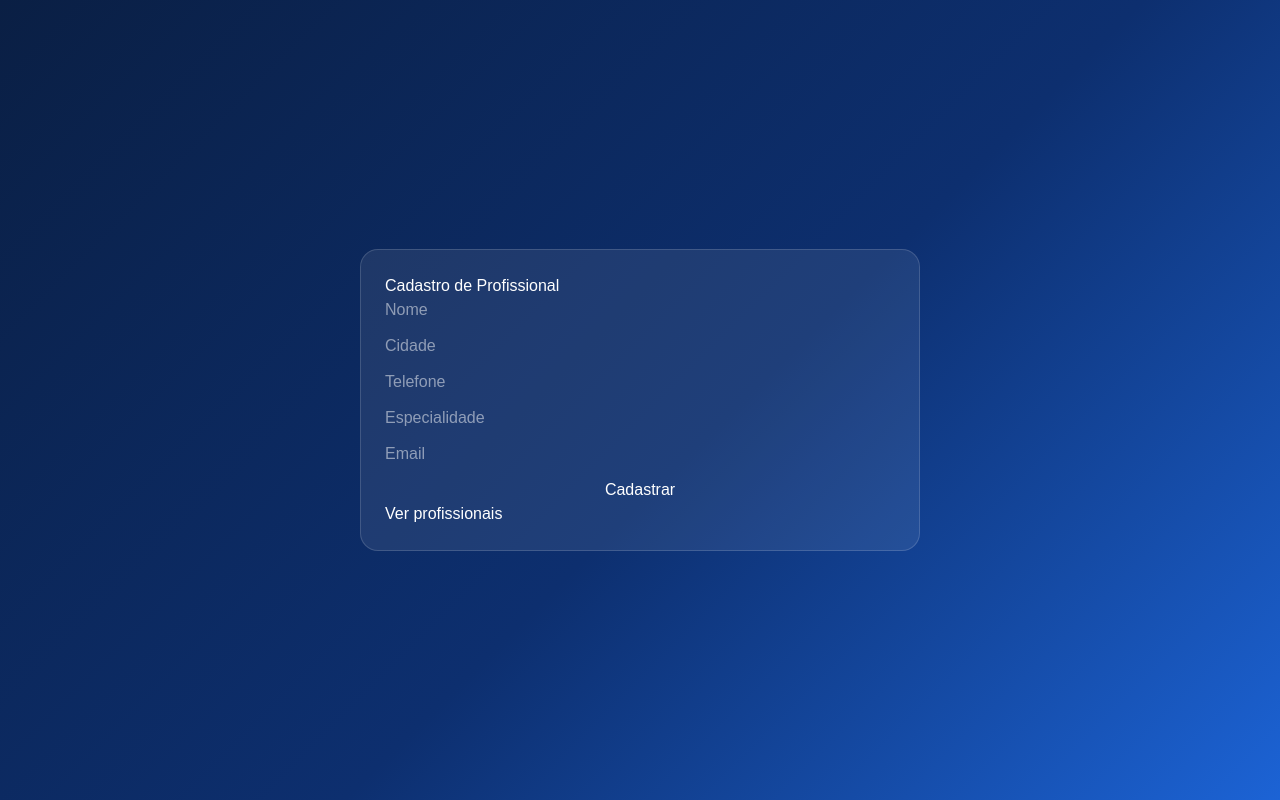
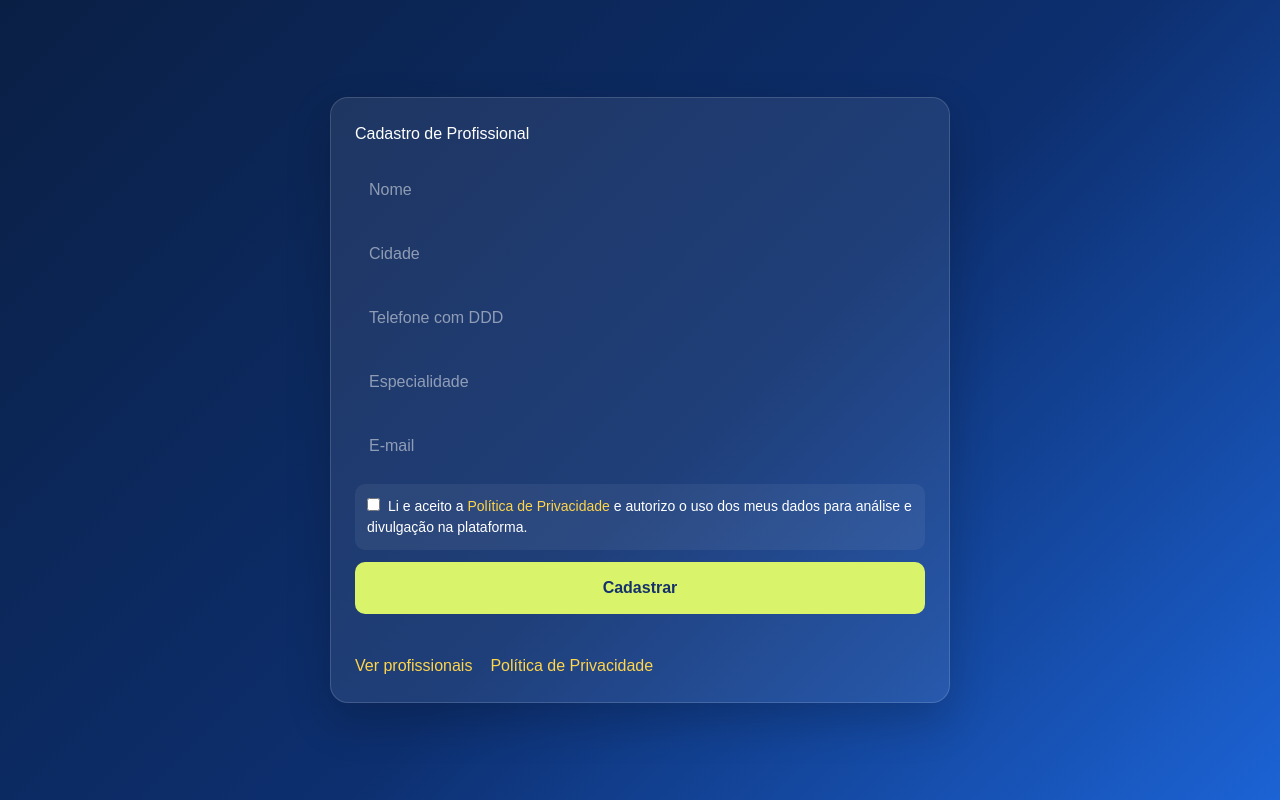
Before and after one commit to maxvandro/conecta-eletrica, a Next.js app: page /cadastro in a window 1280 px wide. Built offline with nearby package versions, Linux system fonts and the light colour scheme; no server answers.

Commit message:
Implementa LGPD no cadastro e privacidade

```diff
--- a/app/admin/page.tsx
+++ b/app/admin/page.tsx
@@ -11,6 +11,8 @@ type Profissional = {
   especialidade: string;
   email: string;
   status: string;
+  aceitou_lgpd?: boolean;
+  consentimento_em?: string;
 };
 
 export default function AdminPage() {
@@ -37,7 +39,7 @@ export default function AdminPage() {
       } else {
         setMensagem("Senha incorreta");
       }
-    } catch (error) {
+    } catch {
       setMensagem("Erro ao verificar senha");
     }
   }
@@ -64,7 +66,7 @@ export default function AdminPage() {
       .eq("id", id);
 
     if (error) {
-      alert("Erro ao atualizar");
+      alert("Erro ao atualizar status");
       return;
     }
 
@@ -155,7 +157,7 @@ export default function AdminPage() {
         fontFamily: "Arial, sans-serif",
       }}
     >
-      <div style={{ maxWidth: "1000px", margin: "0 auto" }}>
+      <div style={{ maxWidth: "1100px", margin: "0 auto" }}>
         <h1>Painel Admin</h1>
 
         {mensagem && <p>{mensagem}</p>}
@@ -178,34 +180,34 @@ export default function AdminPage() {
               <p>Email: {p.email}</p>
               <p>Especialidade: {p.especialidade}</p>
               <p>Status: {p.status}</p>
+              <p>Aceitou LGPD: {p.aceitou_lgpd ? "Sim" : "Não"}</p>
+              <p>
+                Consentimento em:{" "}
+                {p.consentimento_em
+                  ? new Date(p.consentimento_em).toLocaleString("pt-BR")
+                  : "-"}
+              </p>
 
-              <div style={{ display: "flex", gap: "10px", marginTop: "12px" }}>
+              <div style={{ display: "flex", gap: "10px", marginTop: "12px", flexWrap: "wrap" }}>
                 <button
                   onClick={() => atualizarStatus(p.id, "aprovado")}
-                  style={{
-                    background: "green",
-                    color: "#fff",
-                    padding: "10px 14px",
-                    border: "none",
-                    borderRadius: "8px",
-                    cursor: "pointer",
-                  }}
+                  style={botaoVerde}
                 >
                   Aprovar
                 </button>
 
                 <button
                   onClick={() => atualizarStatus(p.id, "bloqueado")}
-                  style={{
-                    background: "red",
-                    color: "#fff",
-                    padding: "10px 14px",
-                    border: "none",
-                    borderRadius: "8px",
-                    cursor: "pointer",
-                  }}
+                  style={botaoVermelho}
                 >
                   Bloquear
+                </button>
+
+                <button
+                  onClick={() => atualizarStatus(p.id, "pendente")}
+                  style={botaoAmarelo}
+                >
+                  Voltar para pendente
                 </button>
               </div>
             </div>
@@ -215,3 +217,30 @@ export default function AdminPage() {
     </main>
   );
 }
+
+const botaoVerde: React.CSSProperties = {
+  background: "green",
+  color: "#fff",
+  padding: "10px 14px",
+  border: "none",
+  borderRadius: "8px",
+  cursor: "pointer",
+};
+
+const botaoVermelho: React.CSSProperties = {
+  background: "red",
+  color: "#fff",
+  padding: "10px 14px",
+  border: "none",
+  borderRadius: "8px",
+  cursor: "pointer",
+};
+
+const botaoAmarelo: React.CSSProperties = {
+  background: "#d9f46a",
+  color: "#15316b",
+  padding: "10px 14px",
+  border: "none",
+  borderRadius: "8px",
+  cursor: "pointer",
+};
--- a/app/cadastro/page.tsx
+++ b/app/cadastro/page.tsx
@@ -9,10 +9,17 @@ export default function CadastroPage() {
   const [telefone, setTelefone] = useState("");
   const [especialidade, setEspecialidade] = useState("");
   const [email, setEmail] = useState("");
+  const [aceitou, setAceitou] = useState(false);
   const [mensagem, setMensagem] = useState("");
 
   async function handleSubmit(e: React.FormEvent) {
     e.preventDefault();
+
+    if (!aceitou) {
+      setMensagem("Você precisa aceitar a Política de Privacidade para continuar.");
+      return;
+    }
+
     setMensagem("Salvando...");
 
     const { error } = await supabase.from("profissionais").insert([
@@ -22,7 +29,9 @@ export default function CadastroPage() {
         telefone,
         especialidade,
         email,
-        status: "pendente", // 🔥 AQUI ESTÁ O CONTROLE
+        status: "pendente",
+        aceitou_lgpd: true,
+        consentimento_em: new Date().toISOString(),
       },
     ]);
 
@@ -32,12 +41,13 @@ export default function CadastroPage() {
       return;
     }
 
-    setMensagem("Cadastro enviado! Aguarde aprovação.");
+    setMensagem("Cadastro enviado com sucesso! Aguarde aprovação.");
     setNome("");
     setCidade("");
     setTelefone("");
     setEspecialidade("");
     setEmail("");
+    setAceitou(false);
   }
 
   return (
@@ -57,14 +67,17 @@ export default function CadastroPage() {
       <div
         style={{
           width: "100%",
-          maxWidth: "560px",
+          maxWidth: "620px",
           background: "rgba(255,255,255,0.08)",
           border: "1px solid rgba(255,255,255,0.15)",
           borderRadius: "18px",
           padding: "24px",
+          boxShadow: "0 18px 45px rgba(0,0,0,0.20)",
         }}
       >
-        <h1>Cadastro de Profissional</h1>
+        <h1 style={{ marginTop: 0, marginBottom: "18px" }}>
+          Cadastro de Profissional
+        </h1>
 
         <form
           onSubmit={handleSubmit}
@@ -75,48 +88,115 @@ export default function CadastroPage() {
           }}
         >
           <input
-            placeholder="Nome"
             value={nome}
             onChange={(e) => setNome(e.target.value)}
+            placeholder="Nome"
             required
+            style={inputStyle}
           />
 
           <input
-            placeholder="Cidade"
             value={cidade}
             onChange={(e) => setCidade(e.target.value)}
+            placeholder="Cidade"
             required
+            style={inputStyle}
           />
 
           <input
-            placeholder="Telefone"
             value={telefone}
             onChange={(e) => setTelefone(e.target.value)}
+            placeholder="Telefone com DDD"
             required
+            style={inputStyle}
           />
 
           <input
-            placeholder="Especialidade"
             value={especialidade}
             onChange={(e) => setEspecialidade(e.target.value)}
+            placeholder="Especialidade"
             required
+            style={inputStyle}
           />
 
           <input
             type="email"
-            placeholder="Email"
             value={email}
             onChange={(e) => setEmail(e.target.value)}
+            placeholder="E-mail"
             required
+            style={inputStyle}
           />
 
-          <button type="submit">Cadastrar</button>
+          <label
+            style={{
+              fontSize: "14px",
+              lineHeight: "1.5",
+              background: "rgba(255,255,255,0.06)",
+              padding: "12px",
+              borderRadius: "10px",
+            }}
+          >
+            <input
+              type="checkbox"
+              checked={aceitou}
+              onChange={(e) => setAceitou(e.target.checked)}
+              style={{ marginRight: "8px" }}
+            />
+            Li e aceito a{" "}
+            <a
+              href="/privacidade"
+              target="_blank"
+              rel="noreferrer"
+              style={{ color: "#ffd54a" }}
+            >
+              Política de Privacidade
+            </a>{" "}
+            e autorizo o uso dos meus dados para análise e divulgação na plataforma.
+          </label>
+
+          <button type="submit" style={buttonStyle}>
+            Cadastrar
+          </button>
         </form>
 
-        <p>{mensagem}</p>
+        <p style={{ marginTop: "16px", minHeight: "24px" }}>{mensagem}</p>
 
-        <a href="/profissionais">Ver profissionais</a>
+        <div style={{ display: "flex", gap: "18px", flexWrap: "wrap" }}>
+          <a
+            href="/profissionais"
+            style={{ color: "#ffd54a", textDecoration: "none" }}
+          >
+            Ver profissionais
+          </a>
+
+          <a
+            href="/privacidade"
+            style={{ color: "#ffd54a", textDecoration: "none" }}
+          >
+            Política de Privacidade
+          </a>
+        </div>
       </div>
     </main>
   );
 }
+
+const inputStyle: React.CSSProperties = {
+  padding: "14px",
+  borderRadius: "10px",
+  border: "none",
+  fontSize: "16px",
+  outline: "none",
+};
+
+const buttonStyle: React.CSSProperties = {
+  padding: "14px",
+  borderRadius: "10px",
+  border: "none",
+  fontSize: "16px",
+  fontWeight: "bold",
+  background: "#d9f46a",
+  color: "#15316b",
+  cursor: "pointer",
+};
--- /dev/null
+++ b/app/privacidade/page.tsx
@@ -0,0 +1,88 @@
+export default function PrivacidadePage() {
+  return (
+    <main
+      style={{
+        minHeight: "100vh",
+        padding: "32px 24px",
+        background: "#f7f8fc",
+        color: "#1a1a1a",
+        fontFamily: "Arial, sans-serif",
+      }}
+    >
+      <div style={{ maxWidth: "900px", margin: "0 auto" }}>
+        <h1>Política de Privacidade</h1>
+
+        <p>
+          Esta plataforma tem como objetivo conectar profissionais a clientes
+          interessados em seus serviços, com transparência e respeito à Lei
+          Geral de Proteção de Dados Pessoais (LGPD).
+        </p>
+
+        <h2>1. Dados coletados</h2>
+        <p>Podemos coletar os seguintes dados do profissional cadastrado:</p>
+        <ul>
+          <li>Nome</li>
+          <li>Cidade</li>
+          <li>Telefone</li>
+          <li>E-mail</li>
+          <li>Especialidade</li>
+        </ul>
+
+        <h2>2. Finalidade do uso</h2>
+        <p>Os dados são utilizados para:</p>
+        <ul>
+          <li>análise e aprovação do cadastro</li>
+          <li>divulgação profissional na plataforma</li>
+          <li>contato entre cliente e profissional</li>
+          <li>organização e administração da base de profissionais</li>
+        </ul>
+
+        <h2>3. Dados exibidos publicamente</h2>
+        <p>
+          Para respeitar a privacidade do profissional, nem todos os dados são
+          exibidos publicamente. O e-mail, por exemplo, é utilizado apenas para
+          controle interno e contato administrativo, não sendo mostrado na área
+          pública.
+        </p>
+
+        <h2>4. Consentimento</h2>
+        <p>
+          Ao marcar o aceite no formulário de cadastro, o profissional autoriza
+          o tratamento de seus dados conforme esta Política de Privacidade.
+        </p>
+
+        <h2>5. Aprovação do cadastro</h2>
+        <p>
+          Todo cadastro passa por análise interna. Apenas profissionais
+          aprovados ficam visíveis ao público.
+        </p>
+
+        <h2>6. Solicitação de alteração ou remoção</h2>
+        <p>
+          O titular dos dados pode solicitar atualização, correção ou remoção de
+          suas informações a qualquer momento por meio do canal informado na
+          plataforma.
+        </p>
+
+        <h2>7. Segurança</h2>
+        <p>
+          Adotamos medidas técnicas e administrativas para proteger os dados
+          contra acessos não autorizados, uso indevido, alteração ou divulgação
+          indevida.
+        </p>
+
+        <h2>8. Contato</h2>
+        <p>
+          Para assuntos relacionados à privacidade, exclusão ou atualização de
+          dados, entre em contato pelo canal informado na plataforma.
+        </p>
+
+        <div style={{ marginTop: "24px" }}>
+          <a href="/" style={{ color: "#1c63d5", textDecoration: "none" }}>
+            ← Voltar para a página inicial
+          </a>
+        </div>
+      </div>
+    </main>
+  );
+}
```
Also changed, not shown: app/profissionais/page.tsx (+24 -7 lines).
